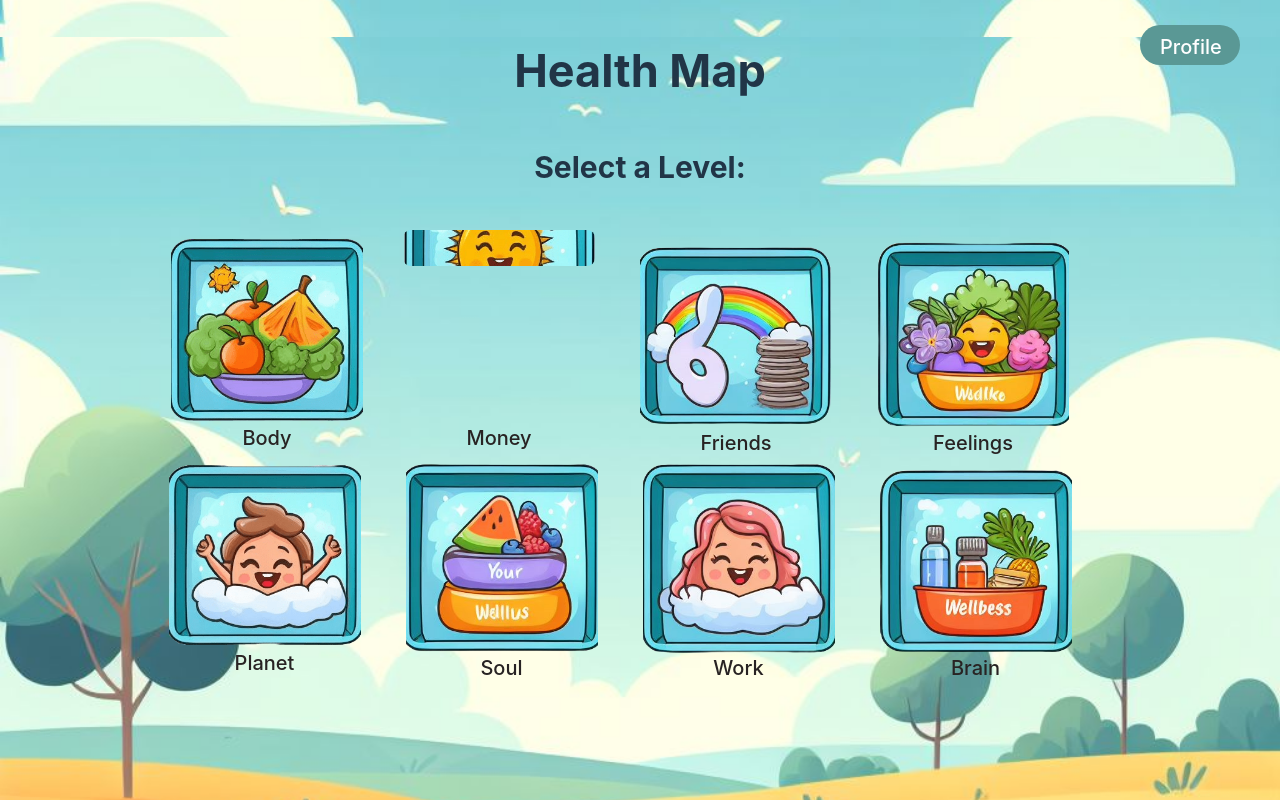
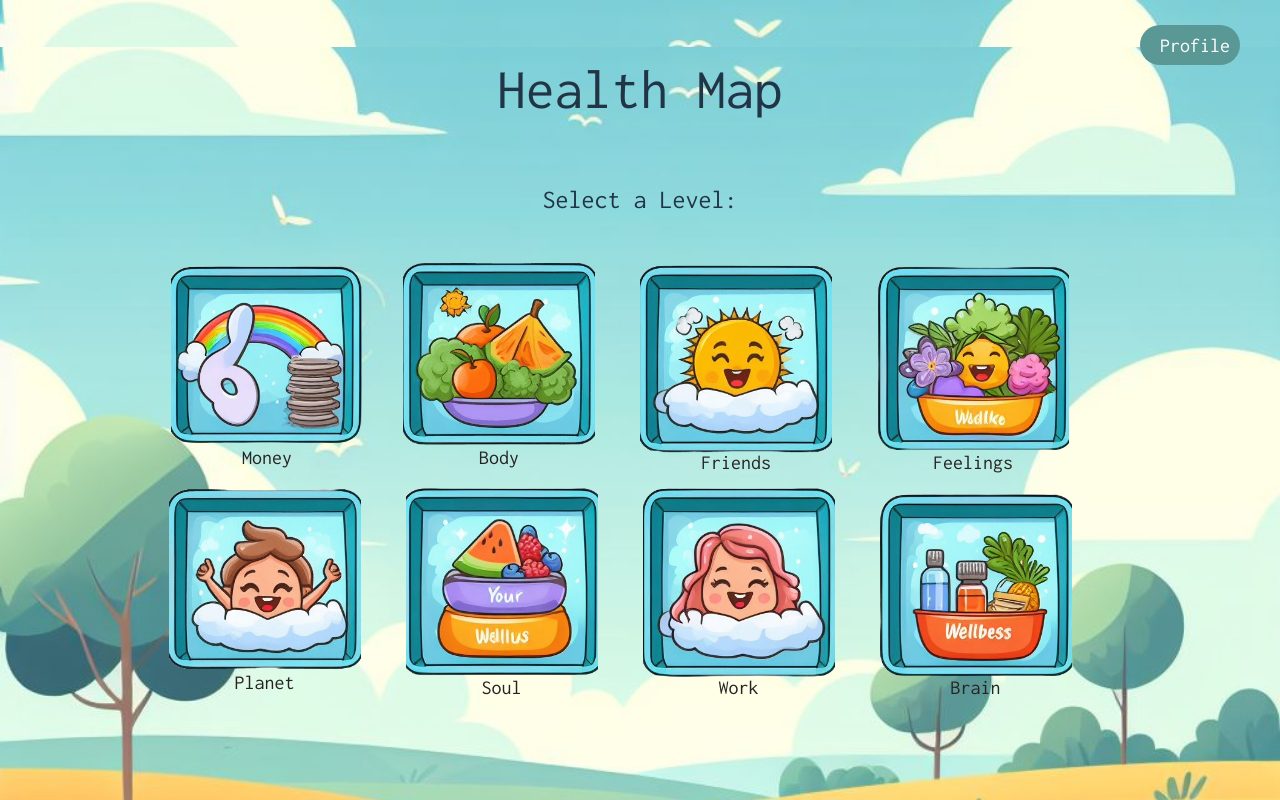
Before and after one commit to nartehi/Healthify, a React (Vite) app in the folder healthifyapp/: page /healthmap in a window 1280 px wide. Built offline with nearby package versions, Linux system fonts and the light colour scheme; a web font is replaced by a local one.

Commit message:
health map done

```diff
--- a/healthifyapp/src/components/HealthMap.css
+++ b/healthifyapp/src/components/HealthMap.css
@@ -10,18 +10,18 @@ html, body {
   text-align: center;
   background-size: contain;
   background-repeat: no-repeat;
-  font-size: 30px;
-  height: 590px;
+  font-size: 26px;
   background-position: center;
+  font-family: 'Inconsolata', monospace;
 }
 
 .header {
     align-items: center;
     text-align: center;
     width: 100%;
-    font-size: 30px;
+    font-size: 38px;
+    font-family: 'Inconsolata', monospace;
 }
-
 
 .profile {
   position: absolute;
@@ -37,6 +37,7 @@ html, body {
   cursor: pointer;
   border-radius: 50px;
   margin-right: 15px;
+
 }
 
 .grid-container {
@@ -44,7 +45,7 @@ html, body {
     text-align: center;
     justify-content: center;
     align-items: center;
-    margin-top: 10px;
+    margin-top: 20px;
 }
 
 .grid-row1 {
@@ -70,13 +71,36 @@ html, body {
     cursor: pointer;
     border-radius: 5px;
     margin: 5px;
-    margin-top: 20px;
+    margin-top: 10px;
     margin-bottom: 20px;
     margin-right: 40px;
     font-size: 20px;
+    border: none;
+    cursor: pointer;
   }
 
   .grid-item1 {
+    background-image: url('/images/3.png');
+    background-size: cover; /* Scale the image to cover the button */
+    background-repeat: no-repeat;
+    background-position: center;
+    max-width: 15vw;
+    max-height: 15%;
+    width: 200px;
+    height: 200px; /* Set the height to control the button size */
+    background-color: transparent; /* Change to your desired background color */
+    border: none;
+    border-color: none;
+    cursor: pointer;
+    margin-bottom: 20px;
+    margin-right: 40px;
+    display: flex;
+    flex-direction: column; /* Stack elements vertically */
+    align-items: center; /* Center elements horizontally */
+    text-align: center;
+  }
+
+  .grid-item2 {
     background-image: url('/images/1.png');
     background-size: cover; /* Scale the image to cover the button */
     background-repeat: no-repeat;
@@ -97,29 +121,8 @@ html, body {
     text-align: center;
   }
 
-  .grid-item2 {
+  .grid-item3 {
     background-image: url('/images/2.png');
-    background-size: cover; /* Scale the image to cover the button */
-    background-repeat: no-repeat;
-    background-position: center;
-    max-width: 15vw;
-    max-height: 15%;
-    width: 200px;
-    height: 200px; /* Set the height to control the button size */
-    background-color: transparent; /* Change to your desired background color */
-    border: none;
-    border-color: none;
-    cursor: pointer;
-    margin-bottom: 20px;
-    margin-right: 40px;
-    display: flex;
-    flex-direction: column; /* Stack elements vertically */
-    align-items: center; /* Center elements horizontally */
-    text-align: center;
-  }
-
-  .grid-item3 {
-    background-image: url('/images/3.png');
     background-size: cover; /* Scale the image to cover the button */
     background-repeat: no-repeat;
     background-position: center;
@@ -161,6 +164,8 @@ html, body {
     align-items: center; /* Center elements horizontally */
     text-align: center;
   }
+
+
 
   .grid-item5 {
     background-image: url('/images/5.png');
@@ -250,6 +255,7 @@ html, body {
   }
 
  .btn-title {
+  font-family: 'Inconsolata', monospace;
     font-size: 20px;
     font-style: bold;
     color: #282323; /* Title text color */
--- a/healthifyapp/src/components/HealthMap.jsx
+++ b/healthifyapp/src/components/HealthMap.jsx
@@ -1,12 +1,13 @@
 import React from 'react';
-import './HealthMap.css';
-import { Link } from 'react-router-dom';
+import './HealthMap.css'; // Create a separate CSS file for HealthMap if needed
 
 const HealthMap = () => {
+
   return (
     <div className="health-map">
       <div className="header">
         <h2>Health Map</h2>
+
       </div>
 
       <button className="profile">Profile</button>
@@ -17,19 +18,18 @@ const HealthMap = () => {
 
       <div className="grid-container">
         <div className="grid-row1">
+          {/* Embed the image as a button */}
           <button className="grid-item1">
+            <div className='btn-title'>Money</div>
+          </button>
+
+          <button className="grid-item2">
             <div className='btn-title'>Body</div>
           </button>
-          <Link to="/HorizontalFlipbook">
-            <button className="grid-item2">
-              <div className='btn-title'>Money</div>
-            </button>
-          </Link>
 
           <button className="grid-item3">
             <div className='btn-title'>Friends</div>
           </button>
-
           <button className="grid-item4">
             <div className='btn-title'>Feelings</div>
           </button>
```
